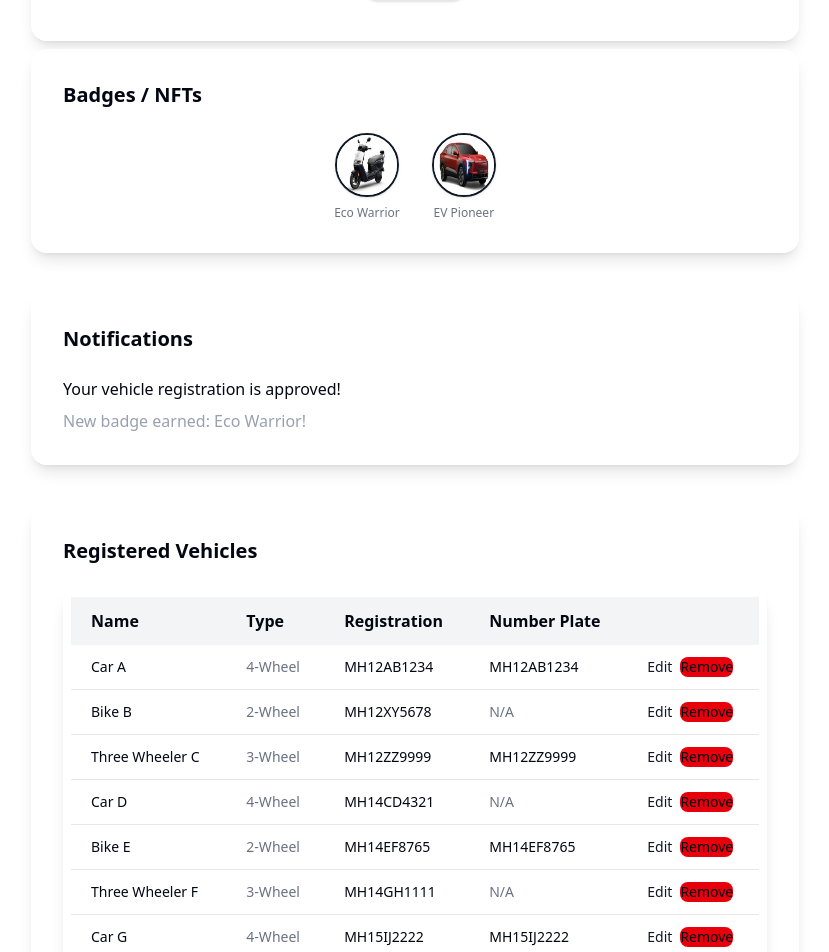
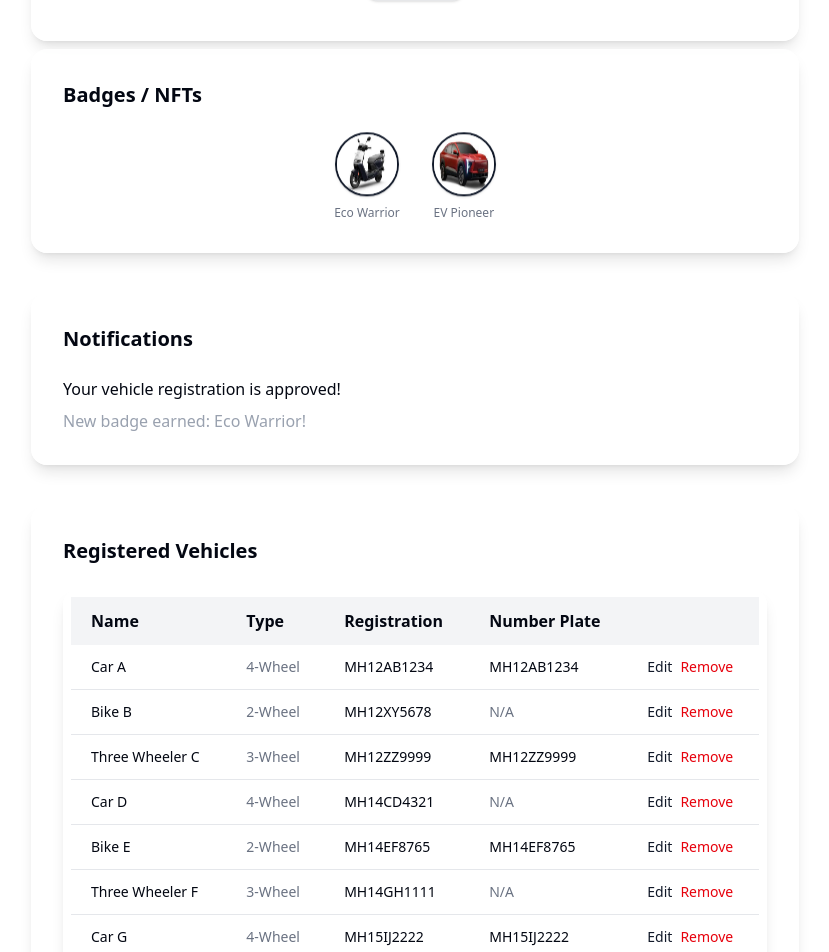
Before and after one commit to DattatrayPatil-Alchemytech/byteme-ai-frontend, a Next.js app: page /profile in a window 1280 px wide. Shown: the part 380-1332 px from the top of the page, without its empty margins (225-1054 px from the left). Built offline with nearby package versions, Linux system fonts and the light colour scheme.

Commit message:
feat: BA-50 Animation added as per the theme in profile page.

```diff
--- a/app/(user)/profile/page.tsx
+++ b/app/(user)/profile/page.tsx
@@ -94,7 +94,7 @@ export default function UserProfilePage() {
                 Edit
               </Button>
             )}
-            <Button variant="destructive" size="sm" className="p-0 h-auto min-w-0" onClick={() => handleRemove(vehicle.id)}>
+            <Button variant="link" size="sm" className="p-0 h-auto min-w-0 text-destructive" onClick={() => handleRemove(vehicle.id)}>
               Remove
             </Button>
           </div>
@@ -106,7 +106,7 @@ export default function UserProfilePage() {
   return (
     <div className="max-w-3xl mx-auto space-y-10 mt-10">
       {/* Profile Card */}
-      <section className="flex flex-col items-center bg-white/90 rounded-2xl shadow-lg p-10 mb-2">
+      <section className="flex flex-col items-center bg-white/90 rounded-2xl shadow-lg p-10 mb-2 transition-transform transition-shadow duration-300 hover:scale-[1.015] hover:shadow-2xl">
         <img src={userProfile.avatar} alt="avatar" className="w-28 h-28 rounded-full object-cover border-4 border-primary shadow mb-4" />
         <div className="text-center">
           <div className="text-3xl font-bold text-foreground mb-1">{userProfile.name}</div>
@@ -116,12 +116,12 @@ export default function UserProfilePage() {
       </section>
 
       {/* Badges/NFTs display */}
-      <section className="bg-white/90 rounded-2xl shadow-lg p-8">
+      <section className="bg-white/90 rounded-2xl shadow-lg p-8 transition-transform transition-shadow duration-300 hover:scale-[1.015] hover:shadow-2xl">
         <div className="font-bold text-xl text-foreground mb-6 text-left">Badges / NFTs</div>
         <div className="flex gap-8 justify-center">
           {userProfile.badges.map(badge => (
             <div key={badge.id} className="flex flex-col items-center">
-              <img src={badge.image} alt={badge.name} className="w-16 h-16 rounded-full border-2 border-primary mb-2 shadow" />
+              <img src={badge.image} alt={badge.name} className="w-16 h-16 rounded-full border-2 border-primary mb-2 shadow animate-float-slow" />
               <span className="text-xs text-center text-muted-foreground font-medium">{badge.name}</span>
             </div>
           ))}
@@ -129,7 +129,7 @@ export default function UserProfilePage() {
       </section>
 
       {/* Notifications panel */}
-      <section className="bg-white/90 rounded-2xl shadow-lg p-8">
+      <section className="bg-white/90 rounded-2xl shadow-lg p-8 transition-transform transition-shadow duration-300 hover:scale-[1.015] hover:shadow-2xl">
         <div className="font-bold text-xl text-foreground mb-6 text-left">Notifications</div>
         <ul className="space-y-2">
           {userProfile.notifications.map(note => (
@@ -141,7 +141,7 @@ export default function UserProfilePage() {
       </section>
 
       {/* List of registered vehicles with details */}
-      <section className="bg-white/90 rounded-2xl shadow-lg p-8">
+      <section className="bg-white/90 rounded-2xl shadow-lg p-8 mb-12 transition-transform duration-300 hover:scale-[1.015] hover:shadow-2xl">
         <div className="font-bold text-xl text-foreground mb-6 text-left">Registered Vehicles</div>
         <DataTable columns={columns} data={vehicles} />
       </section>
--- a/app/globals.css
+++ b/app/globals.css
@@ -1042,3 +1042,12 @@
     box-shadow: 0 8px 32px rgba(16, 185, 129, 0.1);
   }
 }
+
+@keyframes float-slow {
+  0% { transform: translateY(0); }
+  50% { transform: translateY(-10px); }
+  100% { transform: translateY(0); }
+}
+.animate-float-slow {
+  animation: float-slow 3s ease-in-out infinite;
+}
```
